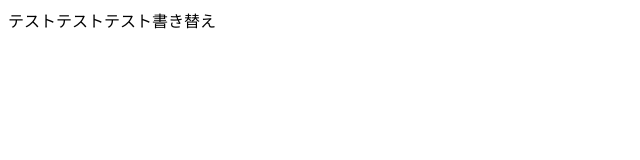
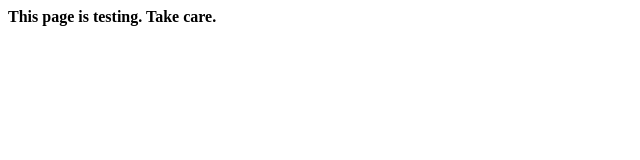
Before and after one commit to yassoo1220/test_20240422, a plain HTML site: page index.html in a window 1280 px wide. Shown: the full height of the page, 0-640 px from the left. Drawn offline with Linux system fonts and the light colour scheme.

Commit message:
Update index.html

```diff
--- a/index.html
+++ b/index.html
@@ -5,6 +5,6 @@
     <title>タイトル</title>
   </head>
   <body>
-    テストテストテスト書き替え
+    <strong>This page is testing. Take care.</strong>
   </body>
 </html>
```
